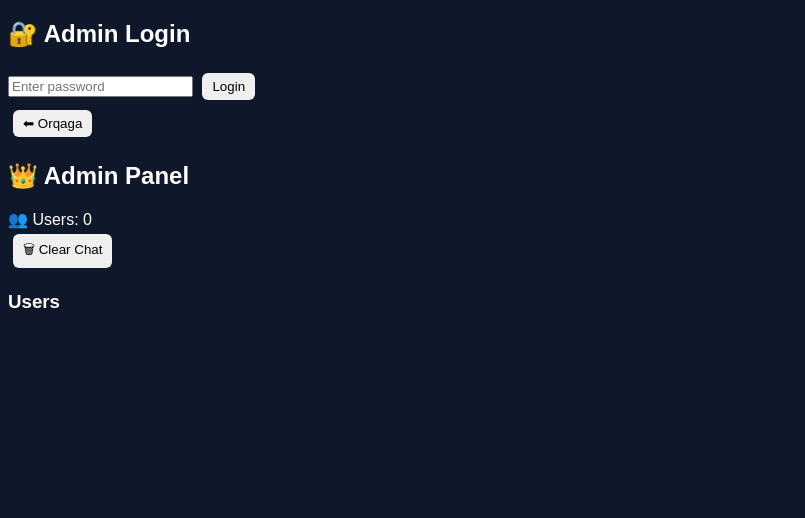
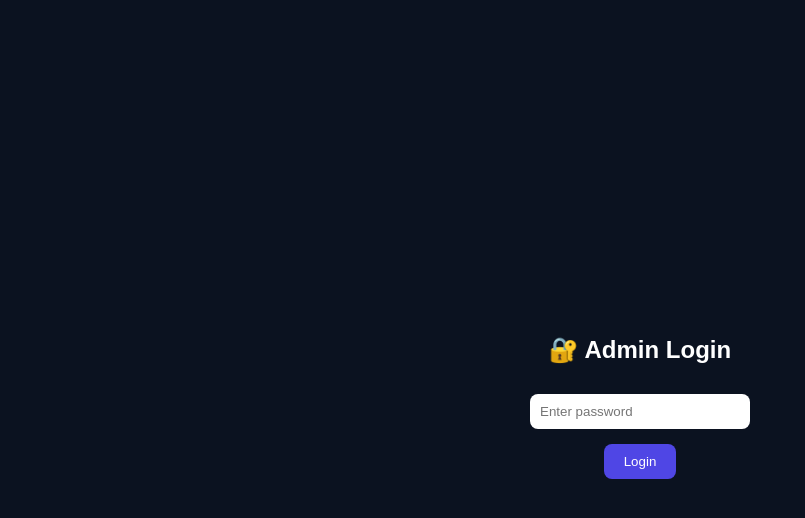
Before and after one commit to hackeruzb-pixel/11b, a website with bundled scripts: page Admin.html in a window 1280 px wide. Shown: the whole page, without its empty margins (0-805 px from the left). Built offline with nearby package versions, Linux system fonts and the light colour scheme; no server answers.

Commit message:
Refactor admin CSS for login and panel styles

```diff
--- a/css/admin.css
+++ b/css/admin.css
@@ -1,26 +1,72 @@
 body {
-  background: #0f172a;
+  margin: 0;
+  font-family: Arial;
+  background: #0b1220;
   color: white;
-  font-family: Arial;
 }
 
-.adminBox {
-  max-width: 600px;
-  margin: auto;
+/* LOGIN */
+.loginBox {
+  height: 100vh;
+  display: flex;
+  flex-direction: column;
+  justify-content: center;
+  align-items: center;
+}
+
+.loginBox input {
+  padding: 10px;
+  border-radius: 8px;
+  border: none;
+  margin: 10px;
+  width: 200px;
+}
+
+.loginBox button {
+  padding: 10px 20px;
+  border: none;
+  border-radius: 8px;
+  background: #4f46e5;
+  color: white;
+}
+
+/* PANEL */
+.adminPanel {
   padding: 20px;
 }
 
+.hidden {
+  display: none;
+}
+
+/* TOP */
+.topBar {
+  display: flex;
+  align-items: center;
+  justify-content: space-between;
+  background: #111827;
+  padding: 10px;
+  border-radius: 10px;
+}
+
+/* BUTTONS */
+button {
+  cursor: pointer;
+  margin: 5px;
+  padding: 8px 12px;
+  border-radius: 8px;
+  border: none;
+}
+
+.danger {
+  background: #ef4444;
+  color: white;
+}
+
+/* USER CARD */
 .user {
-  background: #1e293b;
+  background: #1f2937;
   padding: 10px;
   margin-top: 10px;
   border-radius: 10px;
 }
-
-button {
-  margin: 5px;
-  padding: 6px 10px;
-  border: none;
-  border-radius: 6px;
-  cursor: pointer;
-}
```
